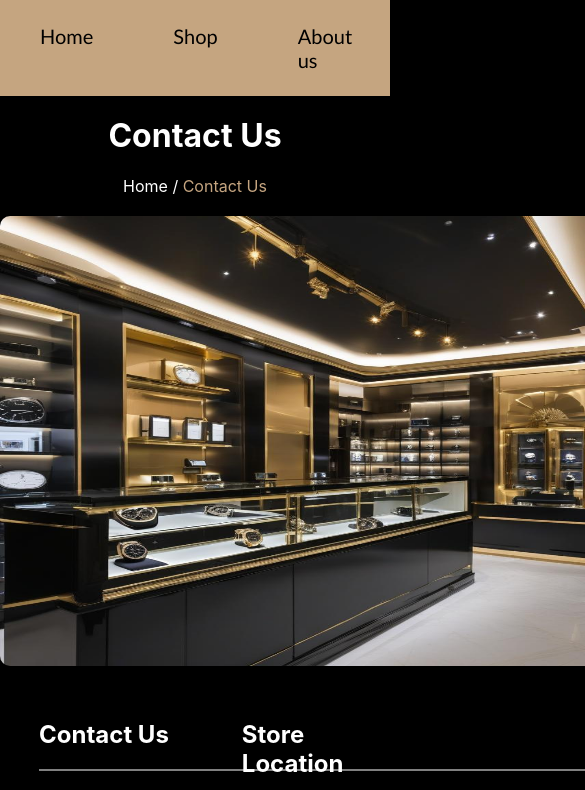
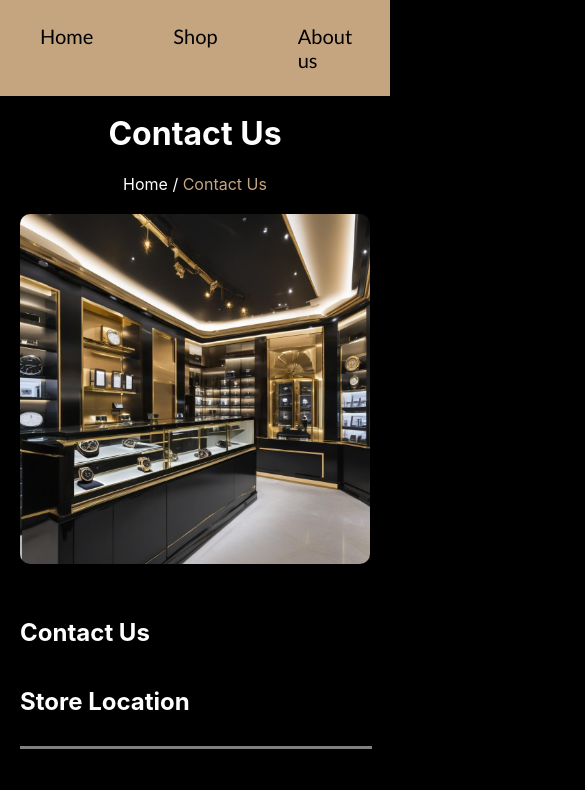
Before and after one commit to elio255/venerisHorology, a React (Create React App) app: page /contact in a window 390 px wide. Shown: the top 790 px of the page, 585 px wide, since content can reach past the window. Built offline with nearby package versions, Linux system fonts and the light colour scheme.

Commit message:
make everything responsive + fix the hover

```diff
--- a/src/components/contactUs/contactUs.css
+++ b/src/components/contactUs/contactUs.css
@@ -1,3 +1,4 @@
+/* General styles */
 body {
   background-color: black;
 }
@@ -6,6 +7,7 @@ body {
   flex: 1;
   align-items: center;
   justify-content: center;
+  padding: 0 20px;
 }
 
 h1 {
@@ -31,18 +33,19 @@ h2 {
 }
 
 .contactImage {
-  width: 700px; /* Keeps aspect ratio */
-  height: 450px; /* Set a smaller height */
+  width: 100%;
+  max-width: 600px;
+  height: auto;
   margin-bottom: 30px;
   border-radius: 10px;
 }
-
 
 .formAndLocationContainer {
   display: flex;
   justify-content: space-between;
   margin: 0 10%;
-  flex-wrap: wrap; /* Makes it responsive */
+  flex-wrap: wrap;
+  position: relative;
 }
 
 .contactFormSection {
@@ -60,9 +63,9 @@ h2 {
   width: 100%;
   height: auto;
   padding: 15px;
+  margin-top: 70px;
   color: white;
   margin-bottom: 20px;
-  margin-top: 60px;
   border-radius: 8px;
 }
 
@@ -77,24 +80,28 @@ h2 {
 }
 
 .googleMapButton:hover {
-  background-color: #A88A6C;
+  color:white;
 }
 
+/* Adjusted hr styles */
 .dividerLine {
   border: 1px solid grey;
-  width:1035px;
-  margin-bottom: 20px;
+  width: 100%;
+  margin-top: 10px;
+  margin-bottom: 40px;
+  height: 1px;
+  background-color: grey;
 }
 
 .formGroup {
   margin-bottom: 15px;
 }
 
-
 .formGroup label {
   color: white;
   display: block;
   margin-bottom: 5px;
+  font-size: 16px;
 }
 
 .formGroup input,
@@ -127,11 +134,11 @@ h2 {
   cursor: pointer;
   margin-top: 20px;
   display: inline-block;
-  margin-bottom: 50px;
+  margin-bottom: 20px;
 }
 
 .submitButton:hover {
-  background-color: #A88A6C;
+  color:white;
 }
 
 .required {
@@ -143,3 +150,30 @@ h2 {
   margin-top: 5px;
   font-size: 12px;
 }
+
+/* Responsive styles */
+@media (max-width: 768px) {
+  .formAndLocationContainer {
+    flex-direction: column;
+    margin: 0;
+  }
+
+  .contactFormSection,
+  .LocDescontainer {
+    width: 100%;
+    margin: 0;
+  }
+
+  .contactImage {
+    max-width: 100%;
+    height: auto;
+  }
+
+  .dividerLine {
+    width: 100%;
+  }
+
+  .formGroup label {
+    font-size: 14px;
+  }
+}
--- a/src/components/contactUs/contactUs.js
+++ b/src/components/contactUs/contactUs.js
@@ -59,7 +59,17 @@ const ContactUs = () => {
       <div className="formAndLocationContainer">
         <div className="contactFormSection">
           <h2>Contact Us</h2>
-          <hr className="dividerLine" />
+        </div>
+
+        <div className="LocDescontainer">
+          <h2>Store Location</h2>
+        </div>
+      </div>
+
+      <hr className="dividerLine" /> {/* Positioned after both sections */}
+
+      <div className="formAndLocationContainer">
+        <div className="contactFormSection">
           <form onSubmit={handleSubmit}>
             <div className="formGroup">
               <label>Your Name {formData.name === '' && <span className="required">*</span>}</label>
@@ -101,7 +111,6 @@ const ContactUs = () => {
         </div>
 
         <div className="LocDescontainer">
-          <h2>Store Location</h2>
           <div className="storeLocDetails">
           <p>Mirora 1<br />
   123 Rue Principale, Beyrouth<br />
```
